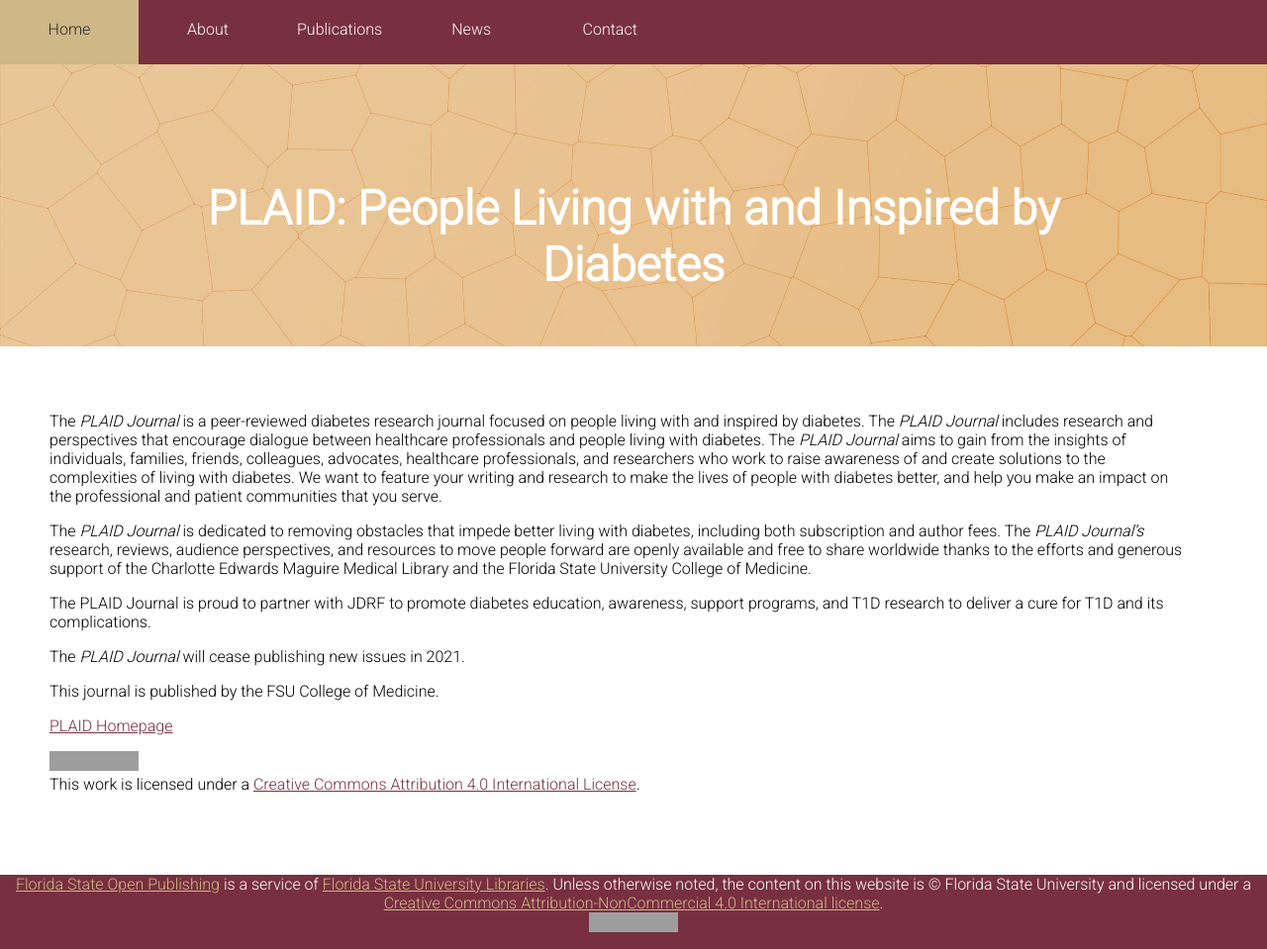
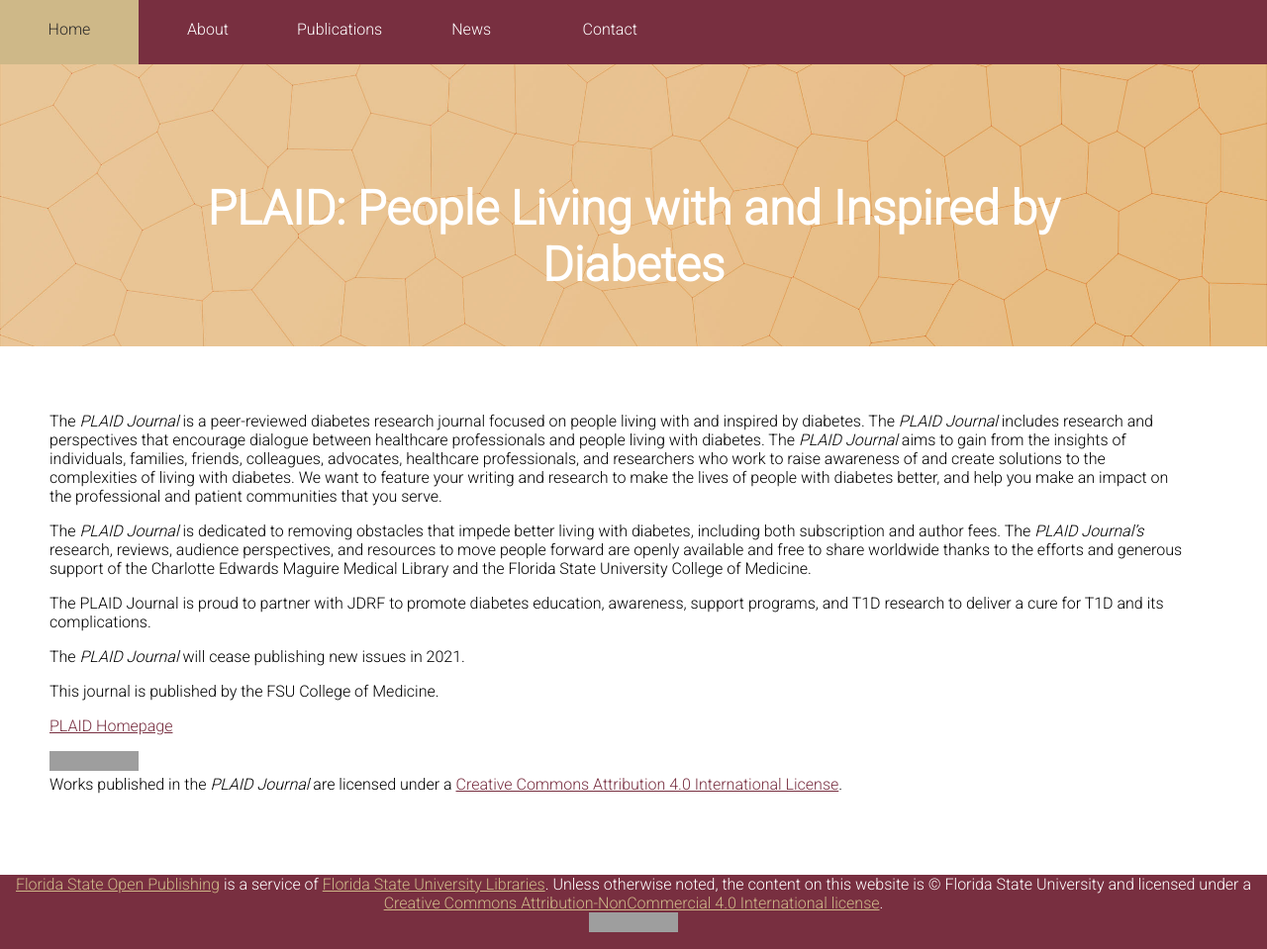
Before and after one commit to fsulibpub/fsulibpub.github.io, a Jekyll site: the page built from _journals/plaid.md, in a window 1280 px wide and 959 px high. Shown: the whole window at 99% size. Built offline with Jekyll 4.4.1, drawn with Linux system fonts in a browser that asks for light colours; grey boxes are pictures that could not be loaded.

Commit message:
Update plaid.md

```diff
--- a/_journals/plaid.md
+++ b/_journals/plaid.md
@@ -18,4 +18,4 @@ This journal is published by the FSU College of Medicine.
 
 <a href="https://theplaidjournal.com/index.php/CoM" target="_blank">PLAID Homepage</a>
 
-<a rel="license" href="http://creativecommons.org/licenses/by/4.0/"><img alt="Creative Commons License" style="border-width:0" src="https://i.creativecommons.org/l/by/4.0/88x31.png" /></a><br />This work is licensed under a <a rel="license" href="http://creativecommons.org/licenses/by/4.0/">Creative Commons Attribution 4.0 International License</a>.
+<a rel="license" href="http://creativecommons.org/licenses/by/4.0/"><img alt="Creative Commons License" style="border-width:0" src="https://i.creativecommons.org/l/by/4.0/88x31.png" /></a><br />Works published in the *PLAID Journal* are licensed under a <a rel="license" href="http://creativecommons.org/licenses/by/4.0/">Creative Commons Attribution 4.0 International License</a>.
```
